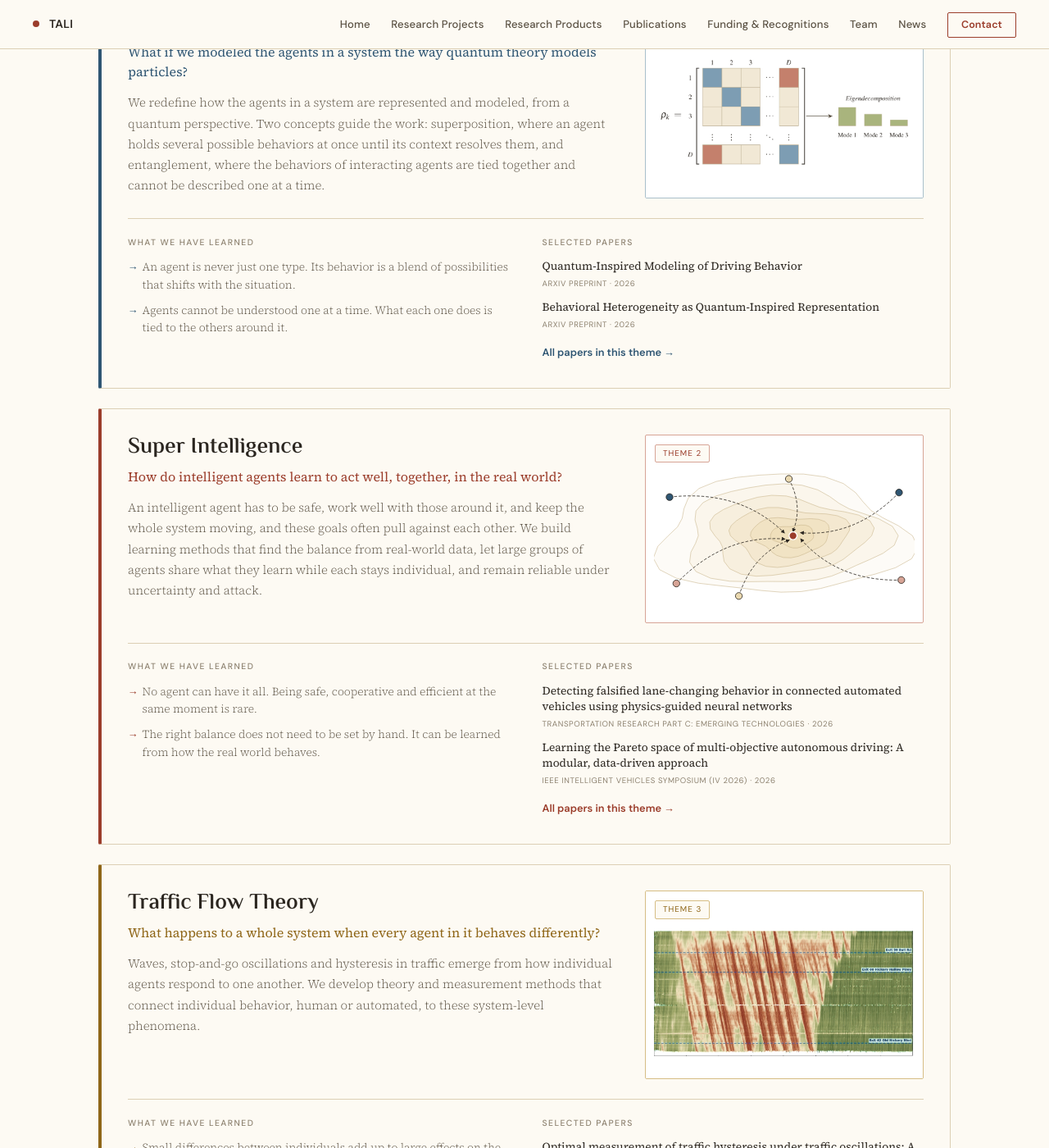
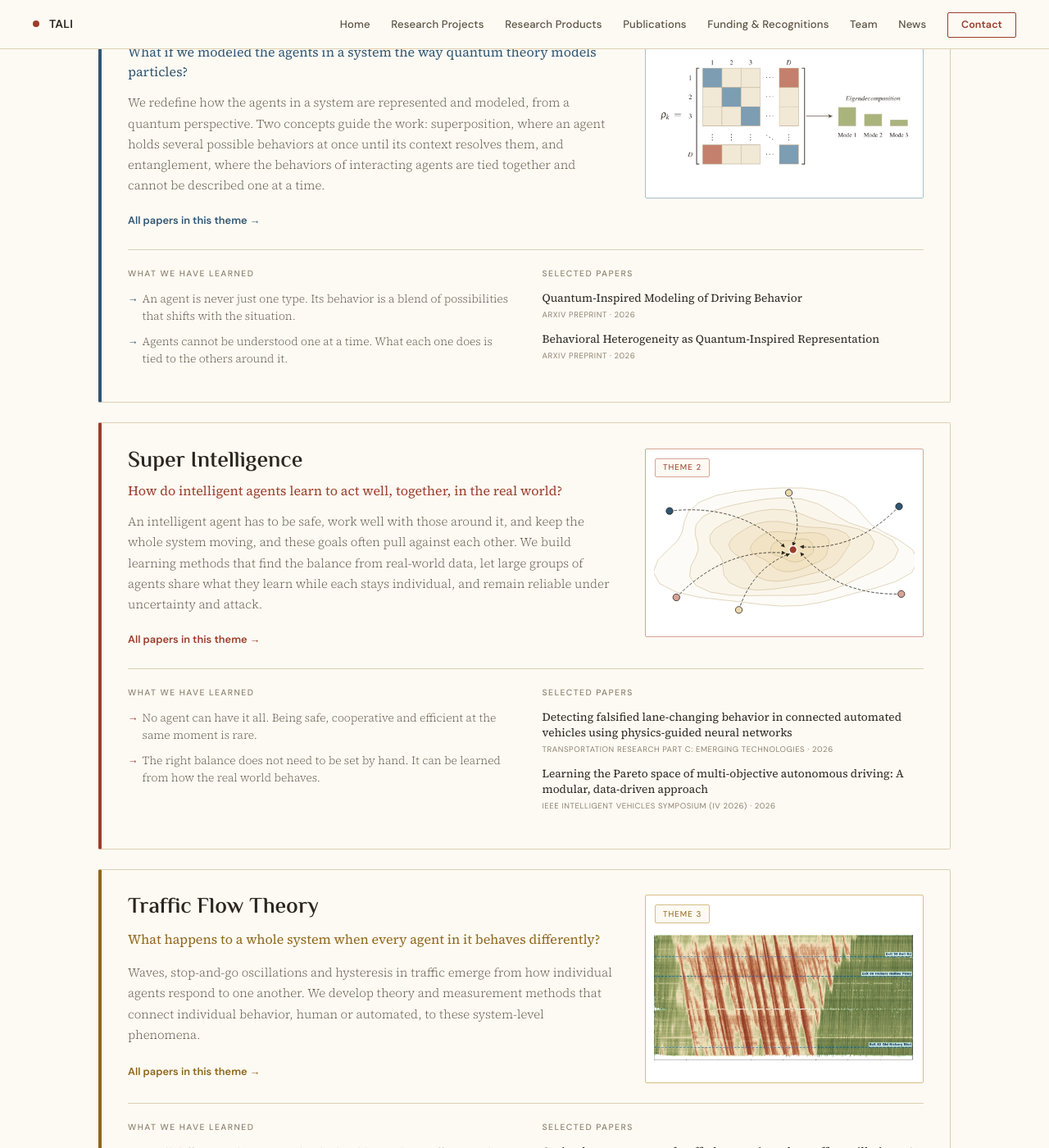
Before and after one commit to wissamkontar/wissamkontar.github.io, a Jekyll site: the page built from index.html, in a window 1280 px wide and 1400 px high, scrolled down 1213 px. Shown: the whole window at 82% size. Built offline with Jekyll 4.4.1, drawn with Linux system fonts in a browser that asks for light colours; some of the changed text lies outside the part shown.

Commit message:
Research panels: move the "All papers in this theme" link under the theme description
Co-Authored-By: Claude Fable 5.2 <noreply@anthropic.com>
Claude-Session: https://claude.ai/code/session_01Lzm3hfbMCCSUqxQdsXPYQj

```diff
--- a/_includes/research.html
+++ b/_includes/research.html
@@ -37,6 +37,7 @@
           <h3 class="theme-name">{{ theme.name }}</h3>
           <p class="theme-question">{{ theme.question | escape }}</p>
           <p class="theme-summary">{{ theme.summary | escape }}</p>
+          <p style="margin-top: 0.9rem"><a class="theme-more" href="/publications/?theme={{ theme.id }}">All papers in this theme →</a></p>
           <div class="theme-cols">
             <div>
               <div class="theme-heading">What we have learned</div>
@@ -52,7 +53,6 @@
                 <li><a href="{{ pub.url }}" target="_blank" rel="noopener noreferrer">{{ pub.title | escape }}</a><span>{{ pub.venue | escape }} · {{ pub.year }}</span></li>
                 {% endif %}{% endfor %}
               </ul>
-              <a class="theme-more" href="/publications/?theme={{ theme.id }}">All papers in this theme →</a>
             </div>
           </div>
         </div>
```
